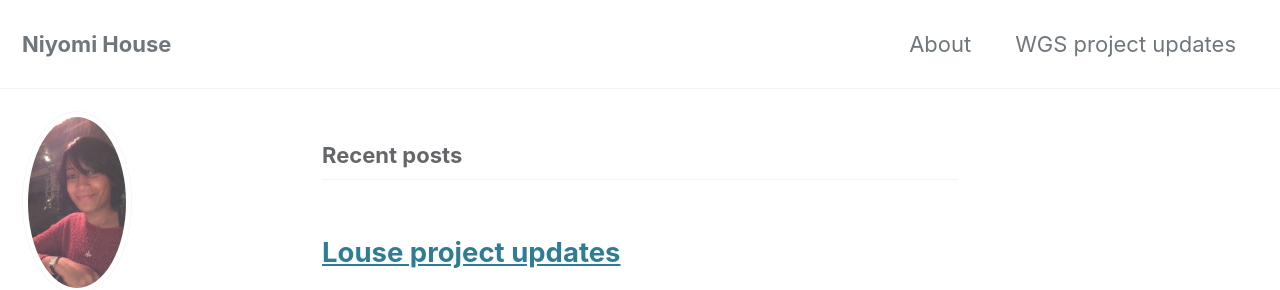
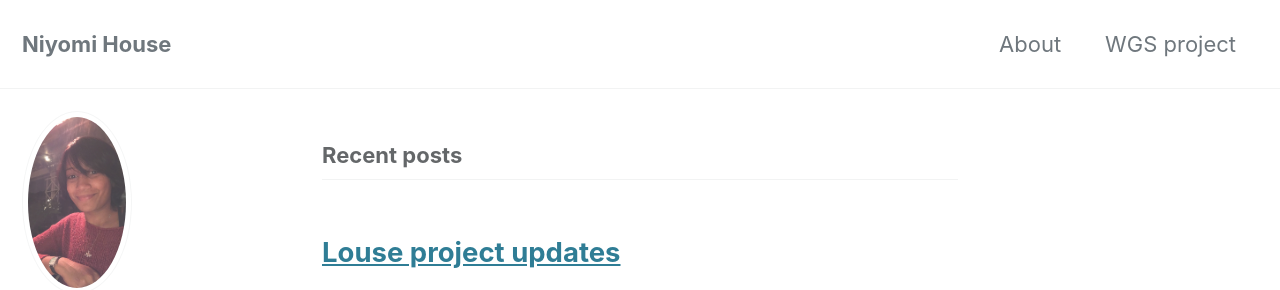
Before and after one commit to niyomiw/niyomiw.github.io, a Jekyll site: the page built from index.html, in a window 1280 px wide. Shown: the top 290 px of the page. Built offline with Jekyll 4.4.1, drawn with Linux system fonts in a browser that asks for light colours; cached includes are drawn as plain includes; the list of posts is cut into pages by our own code.

Commit message:
Update navigation.yml

```diff
--- a/_data/navigation.yml
+++ b/_data/navigation.yml
@@ -2,7 +2,7 @@
 main:
   - title: "About"
     url: /about/
-  - title: "WGS project updates"
+  - title: "WGS project"
     url: /WGS_project/
   # - title: "Sample Posts"
   #   url: /year-archive/
```
